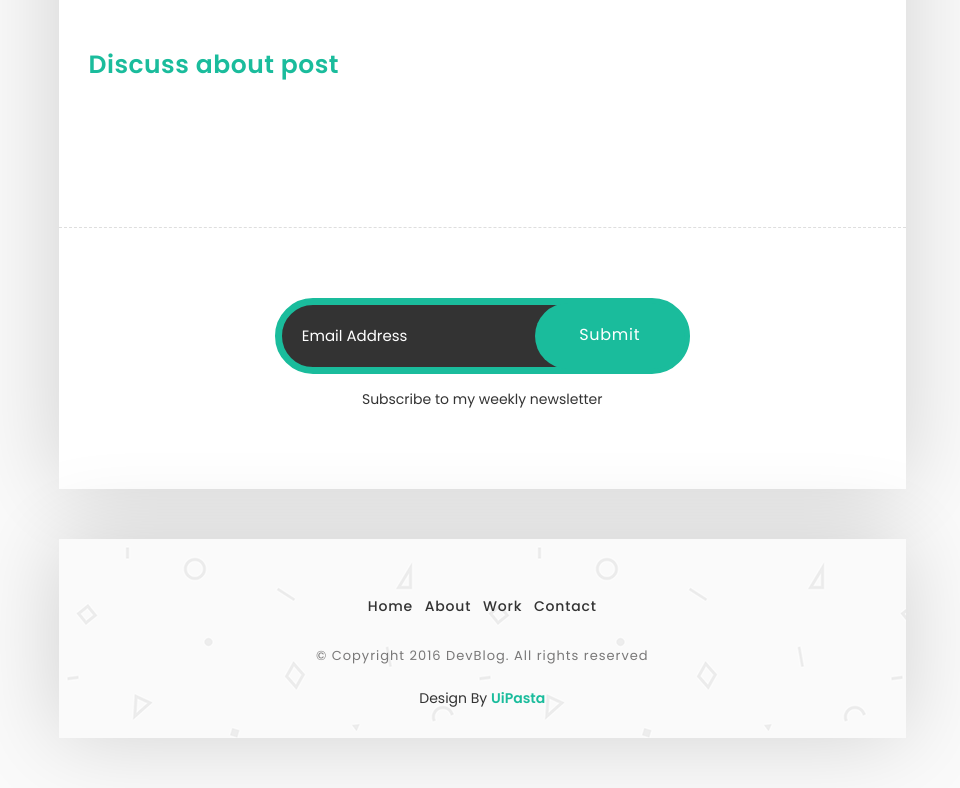
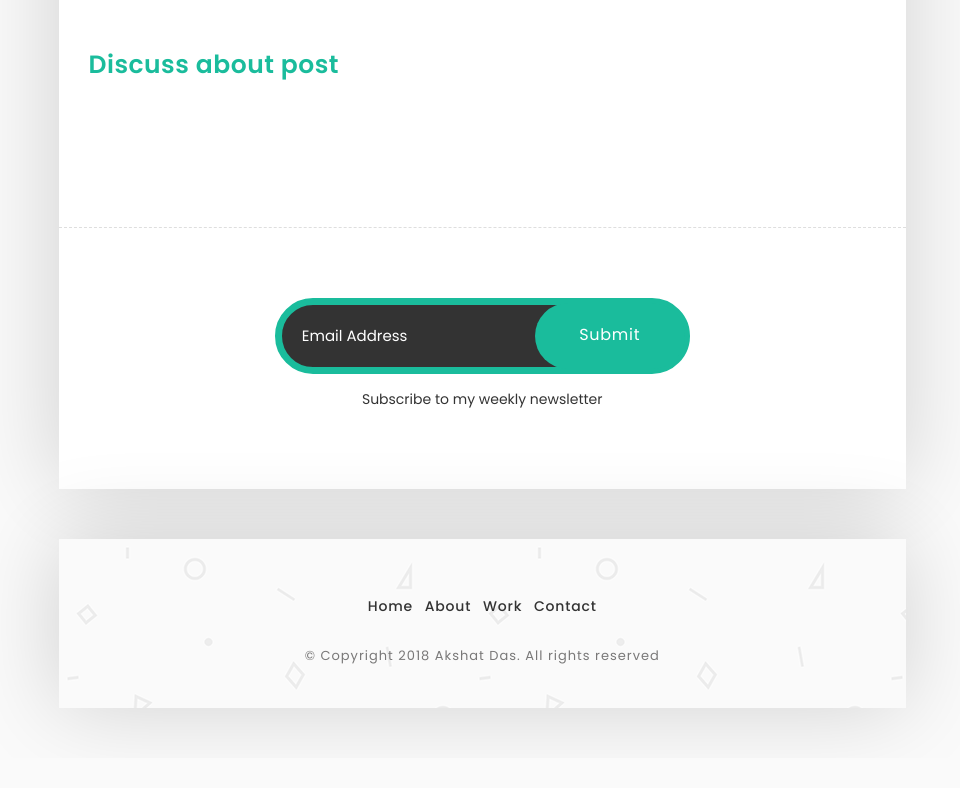
Before and after one commit to akshatdas/akshatdas.github.io, a website: page blog/posts/single.html in a window 1280 px wide. Shown: the part 4542-5330 px from the top of the page, without its empty margins (304-1264 px from the left). After the commit the page ends 5300 px from the top, so only its background shows below. Drawn offline with Linux system fonts and the light colour scheme; a script that the page names is missing.

Commit message:
Refinement

```diff
--- a/blog/posts/single.html
+++ b/blog/posts/single.html
@@ -419,12 +419,8 @@
                                <li><a href="../contact.html">Contact</a></li>
                             </ul>
 
-                          <p>© Copyright 2016 DevBlog. All rights reserved</p>
+                          <p>© Copyright 2018 Akshat Das. All rights reserved</p>
 
-
-						  <!-- UiPasta Credit Start -->
-                          <div class="uipasta-credit">Design By <a href="http://www.uipasta.com" target="_blank">UiPasta</a></div>
-                          <!-- UiPasta Credit End -->
 
 
                          </footer>
```
